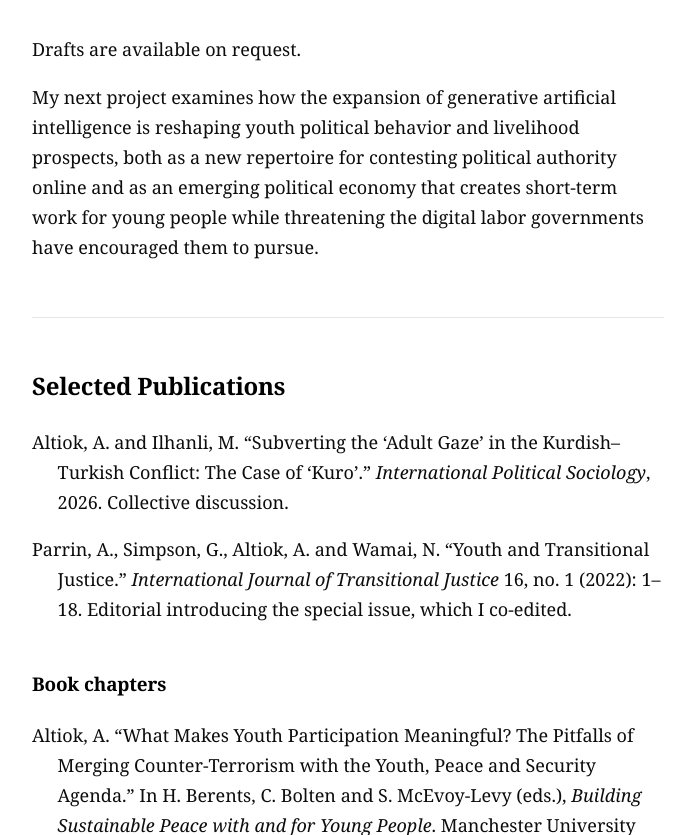
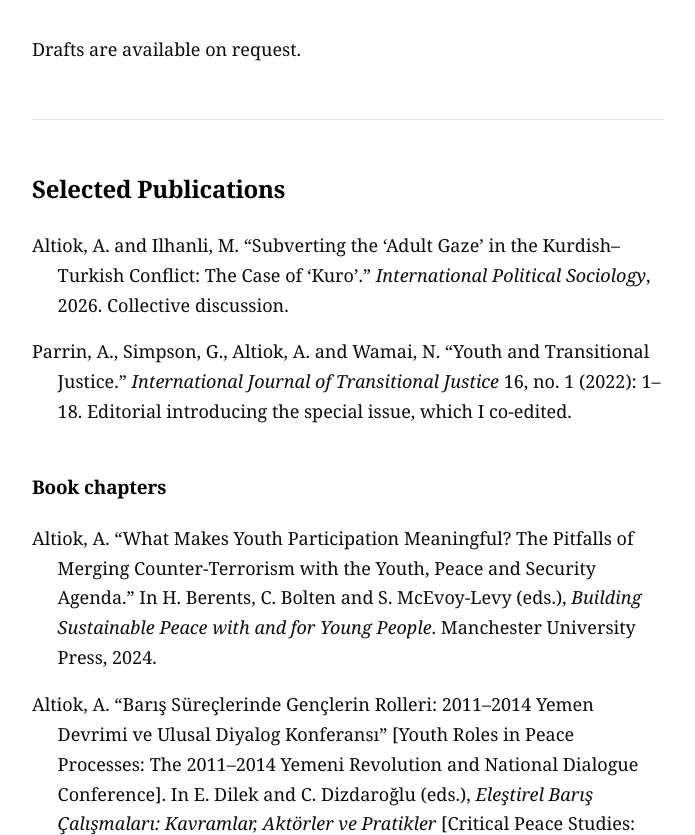
Before and after one commit to aaltiok/aaltiok.github.io, a plain HTML site: page index.html in a window 1280 px wide. Shown: the part 3393-4228 px from the top of the page, without its empty margins (292-987 px from the left). Drawn offline with Linux system fonts and the light colour scheme.

Commit message:
Update index.html

```diff
--- a/index.html
+++ b/index.html
@@ -191,7 +191,6 @@
 
     <p style="margin-top:2.4rem">Drafts are available on request.</p>
 
-    <p>My next project examines how the expansion of generative artificial intelligence is reshaping youth political behavior and livelihood prospects, both as a new repertoire for contesting political authority online and as an emerging political economy that creates short-term work for young people while threatening the digital labor governments have encouraged them to pursue.</p>
   </section>
 
   <section id="publications">
```
